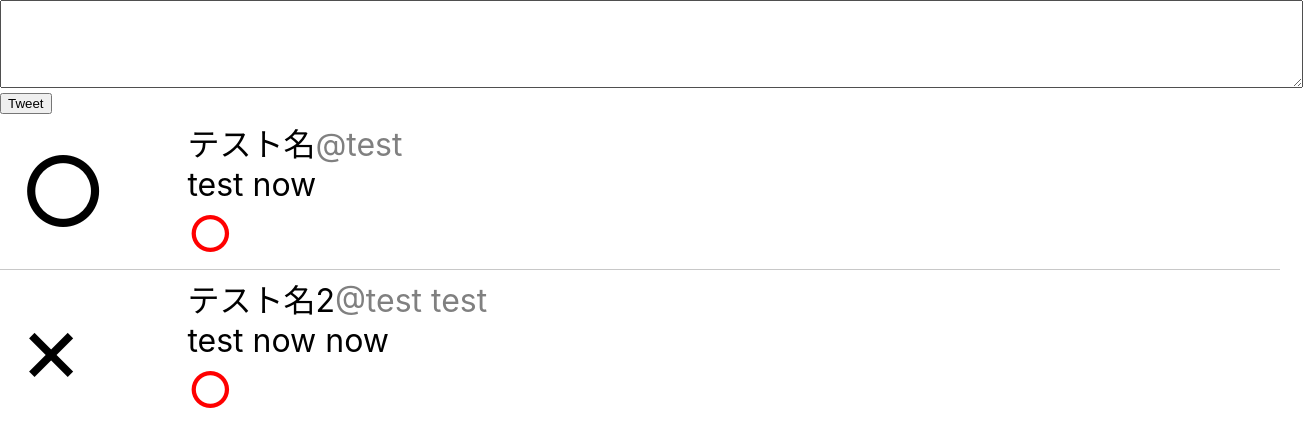
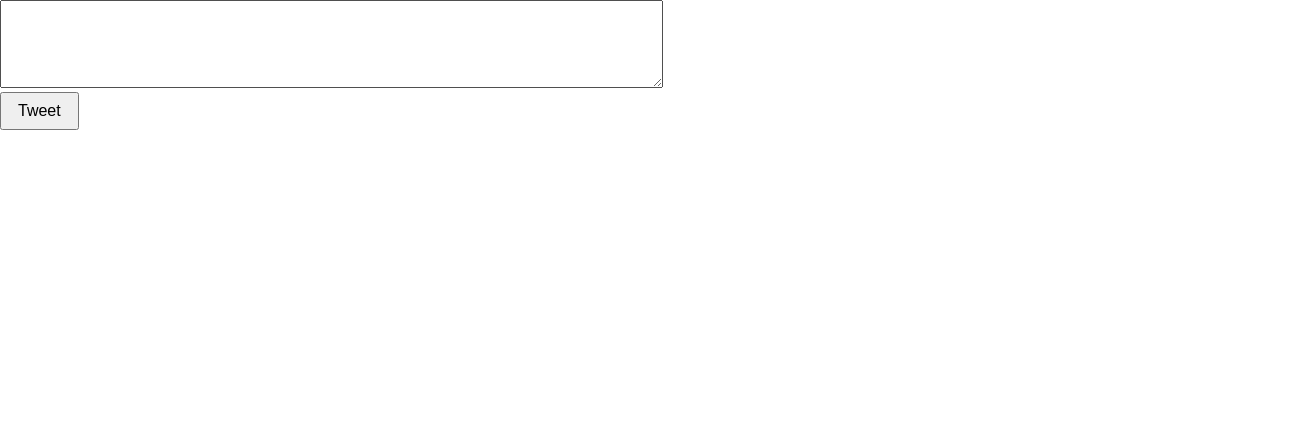
Before and after one commit to FunatoJumpei/React-twitter, a React (Create React App) app: page / in a window 1280 px wide. Shown: the top 446 px of the page, 1303 px wide, since content can reach past the window. Built offline with nearby package versions, Linux system fonts and the light colour scheme.

Commit message:
軽微なCSS修整と初期表示の削除

```diff
--- a/src/component/App.tsx
+++ b/src/component/App.tsx
@@ -4,22 +4,7 @@ import { Timeline } from "./Timeline";
 import { TweetInput } from "./TweetInput";
 
 function App() {
-  const [tweets, setTweets] = useState([
-    {
-      id: 0,
-      icon: "○",
-      displayName: "テスト名",
-      accountName: "test",
-      content: "test now",
-    },
-    {
-      id: 1,
-      icon: "×",
-      displayName: "テスト名2",
-      accountName: "test test",
-      content: "test now now",
-    },
-  ]);
+  const [tweets, setTweets] = useState<any>([]);
 
   const addTweet = useCallback(
     (tweet: any) => setTweets((prev: any) => [tweet, ...prev]),
--- a/src/component/Tweet.jsx
+++ b/src/component/Tweet.jsx
@@ -6,7 +6,7 @@ export const Tweet = (props) => {
 
   return (
     <div className="tweet">
-      <div className="icon-container">{props.icon}</div>
+      {/* <div className="icon-container">{props.icon}</div> */}
       <div className="body-container">
         <div className="status-display">
           <span className="display-name">{props.displayName}</span>
--- a/src/component/TweetInput.tsx
+++ b/src/component/TweetInput.tsx
@@ -21,7 +21,7 @@ export const TweetInput = (props: any) => {
         <textarea className="tweet-textarea" ref={textareaRef}></textarea>
       </div>
       <div>
-        <button onClick={sendTweet} className="send-Tweet">
+        <button onClick={sendTweet} className="send-tweet">
           Tweet
         </button>
       </div>
--- a/src/css/App.css
+++ b/src/css/App.css
@@ -44,7 +44,7 @@
 
 .tweet-textarea {
   font-size: 1em;
-  width: 100%;
+  width: 50%;
   height: 5em;
   padding: 0.8em;
   resize: vertical;
--- a/src/type/tweetType.ts
+++ b/src/type/tweetType.ts
@@ -1,5 +1,6 @@
 export type Tweet = {
-  icon: string;
+  id: number;
+  icon?: string;
   displayName: string;
   accountName: string;
   content: string;
```
